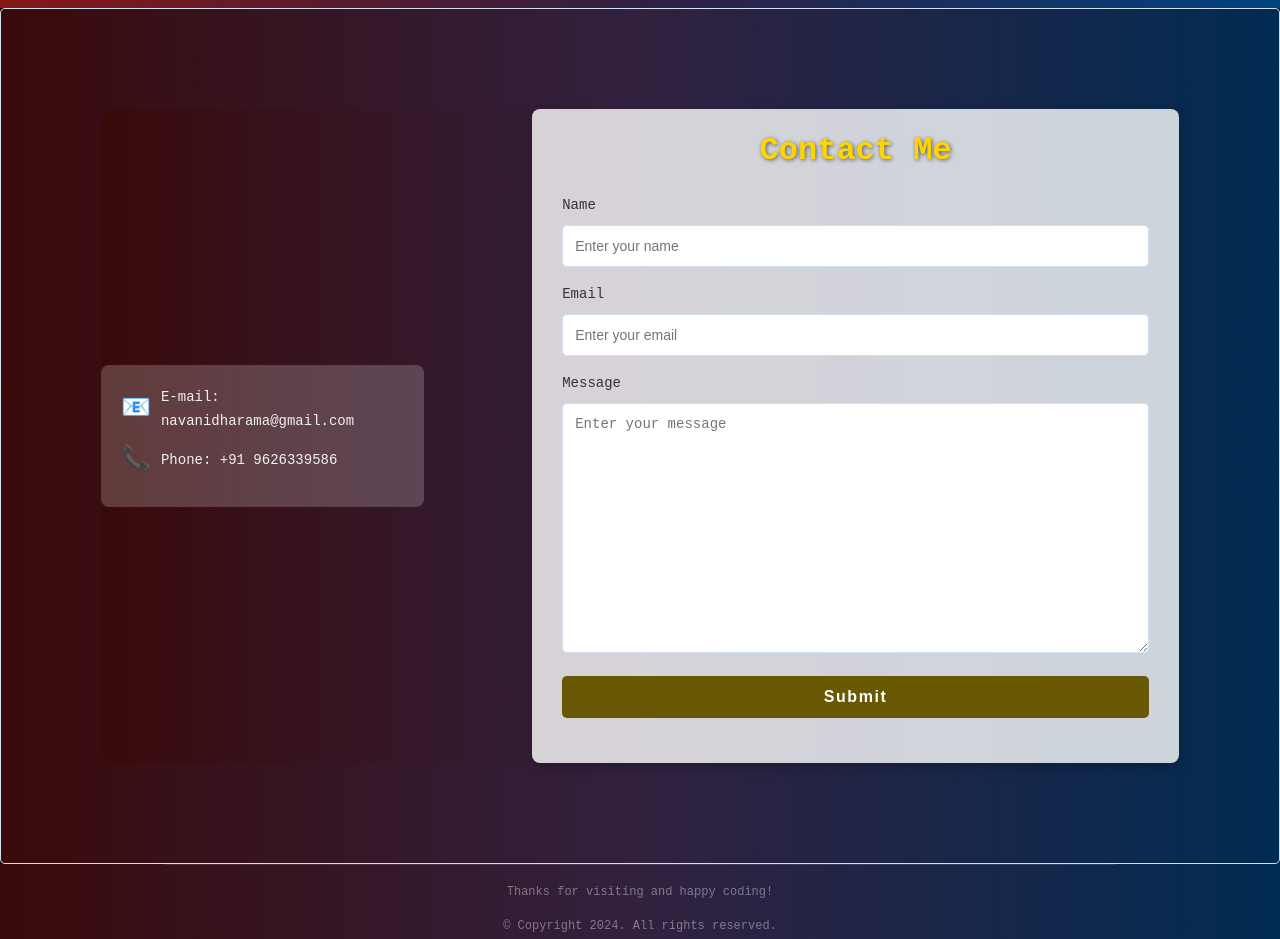
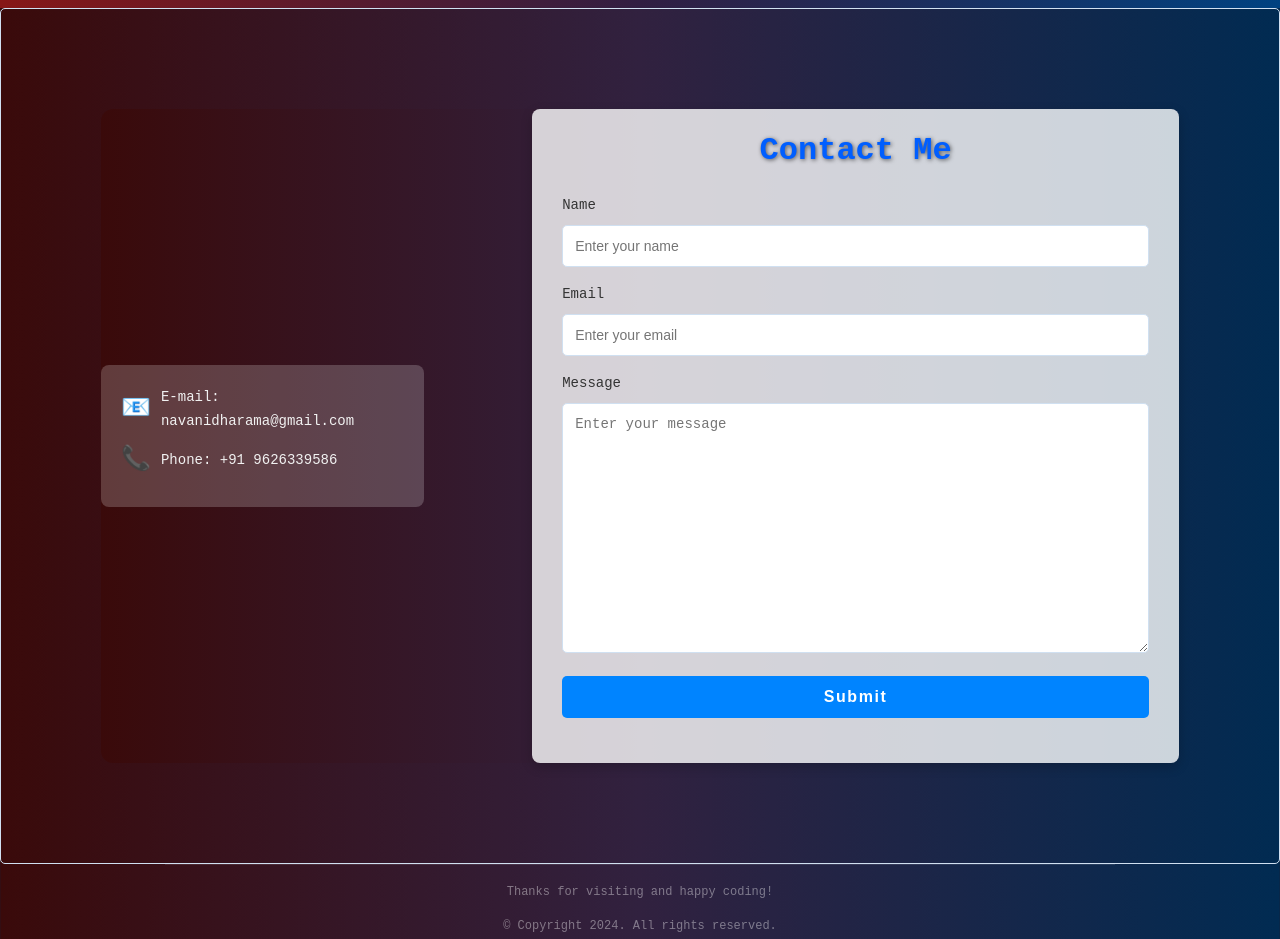
Before and after one commit to navaniarts007/navanidhiram, a plain HTML site: page index.html in a window 1280 px wide. Shown: the part 4900-5839 px from the top of the page. Drawn offline with nearby package versions, Linux system fonts and the light colour scheme; files that its build step writes are made by us from their sources.

Commit message:
Update Contact-Form-Clean.css
S

```diff
--- a/assets/css/Contact-Form-Clean.css
+++ b/assets/css/Contact-Form-Clean.css
@@ -40,7 +40,7 @@
   text-align: center;
   font-size: 32px;
   margin-bottom: 30px;
-  color: #ffd500;
+  color: #005eff;
   text-shadow: 1px 1px 4px rgba(0, 0, 0, 0.6);
 }
 
@@ -82,7 +82,7 @@
 
 .contact-clean .btn {
   padding: 12px 24px;
-  background-color: #695804;
+  background-color: #0084ff;
   color: white;
   border: none;
   border-radius: 5px;
```
